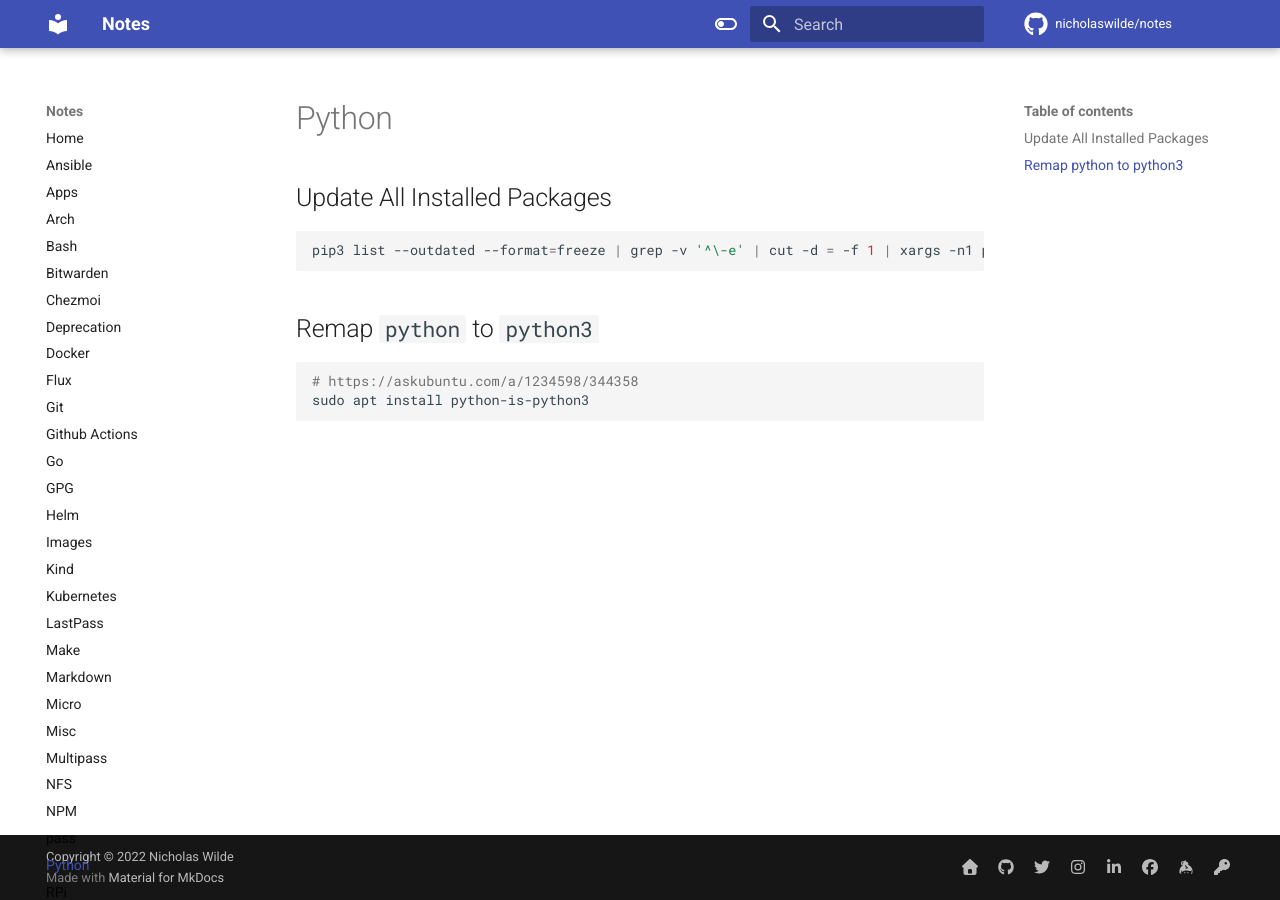
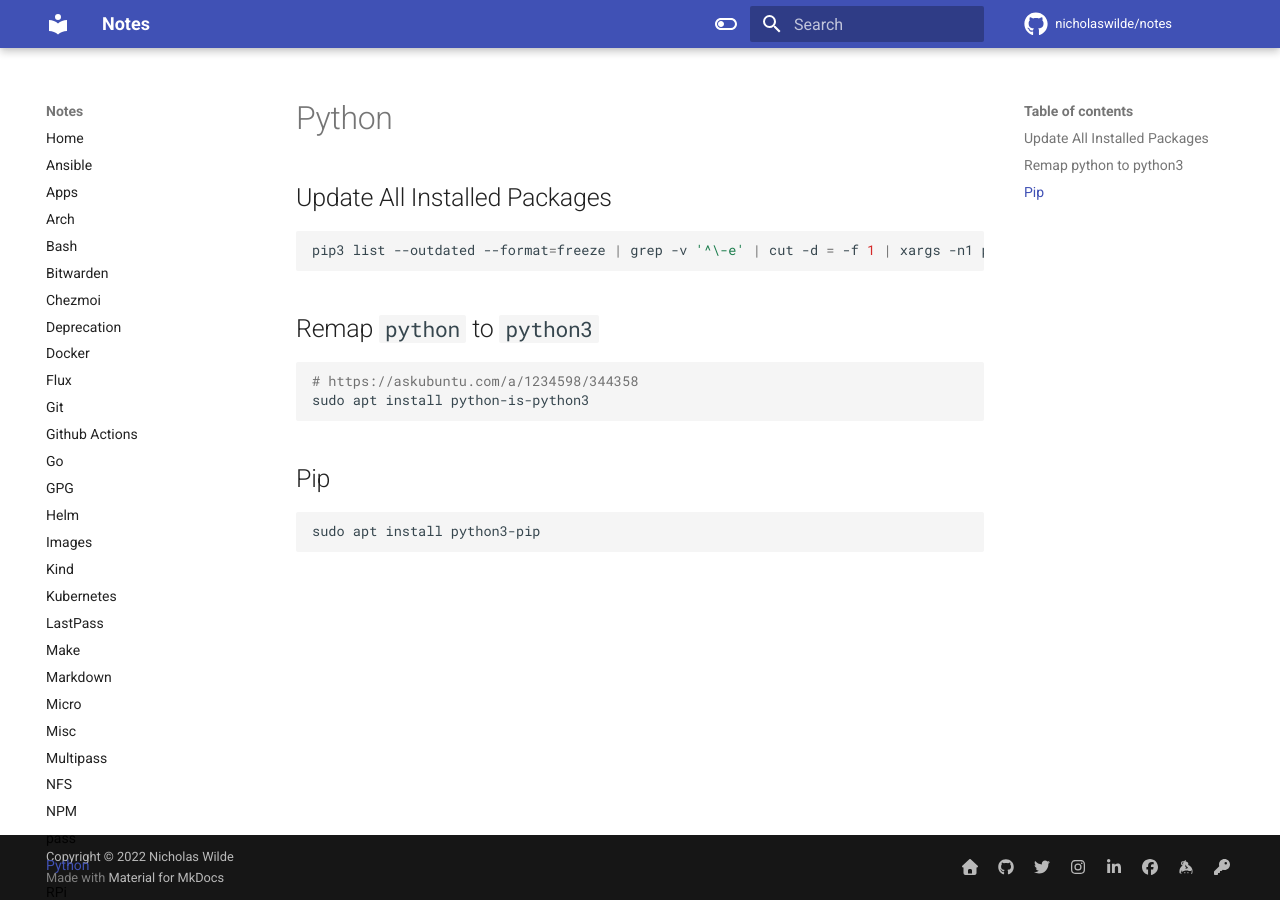
Before and after one commit to nicholaswilde/notes, an MkDocs documentation site: the page built from docs/python.md, in a window 1280 px wide. Built offline with MkDocs 1.6.1 and Material for MkDocs 9.7.7, drawn with Linux system fonts in a browser that asks for light colours; comment, search, counter and statistics services are not loaded.

Commit message:
Add pip
Signed-off-by: Nicholas Wilde <ncwilde43@gmail.com>

````diff
--- a/docs/python.md
+++ b/docs/python.md
@@ -9,6 +9,13 @@ pip3 list --outdated --format=freeze | grep -v '^\-e' | cut -d = -f 1 | xargs -n
 ## Remap `python` to `python3`
 
 ```shell
+
 # https://askubuntu.com/a/1234598/344358
 sudo apt install python-is-python3
 ```
+
+## Pip
+
+```bash
+sudo apt install python3-pip
+```
````
